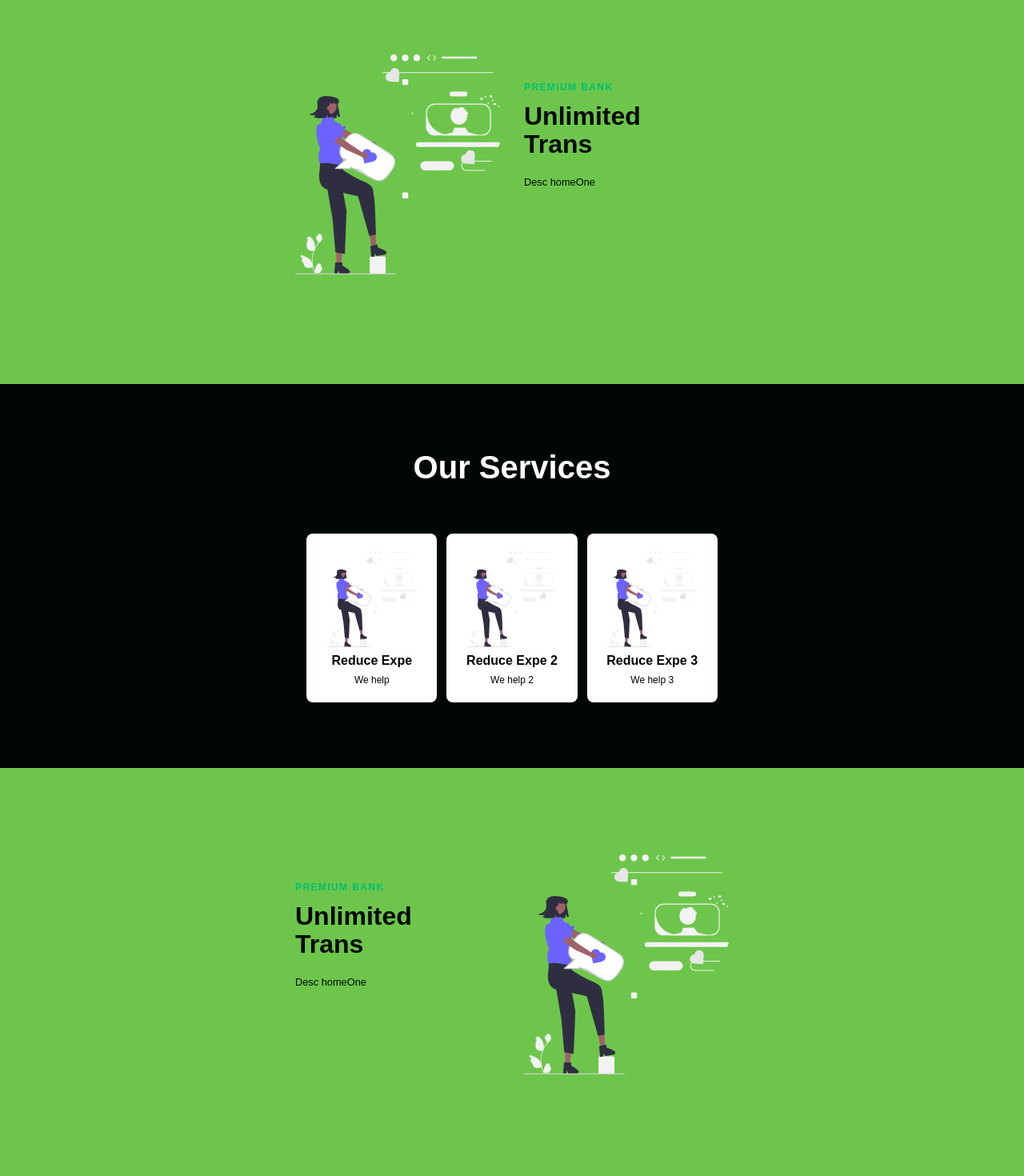
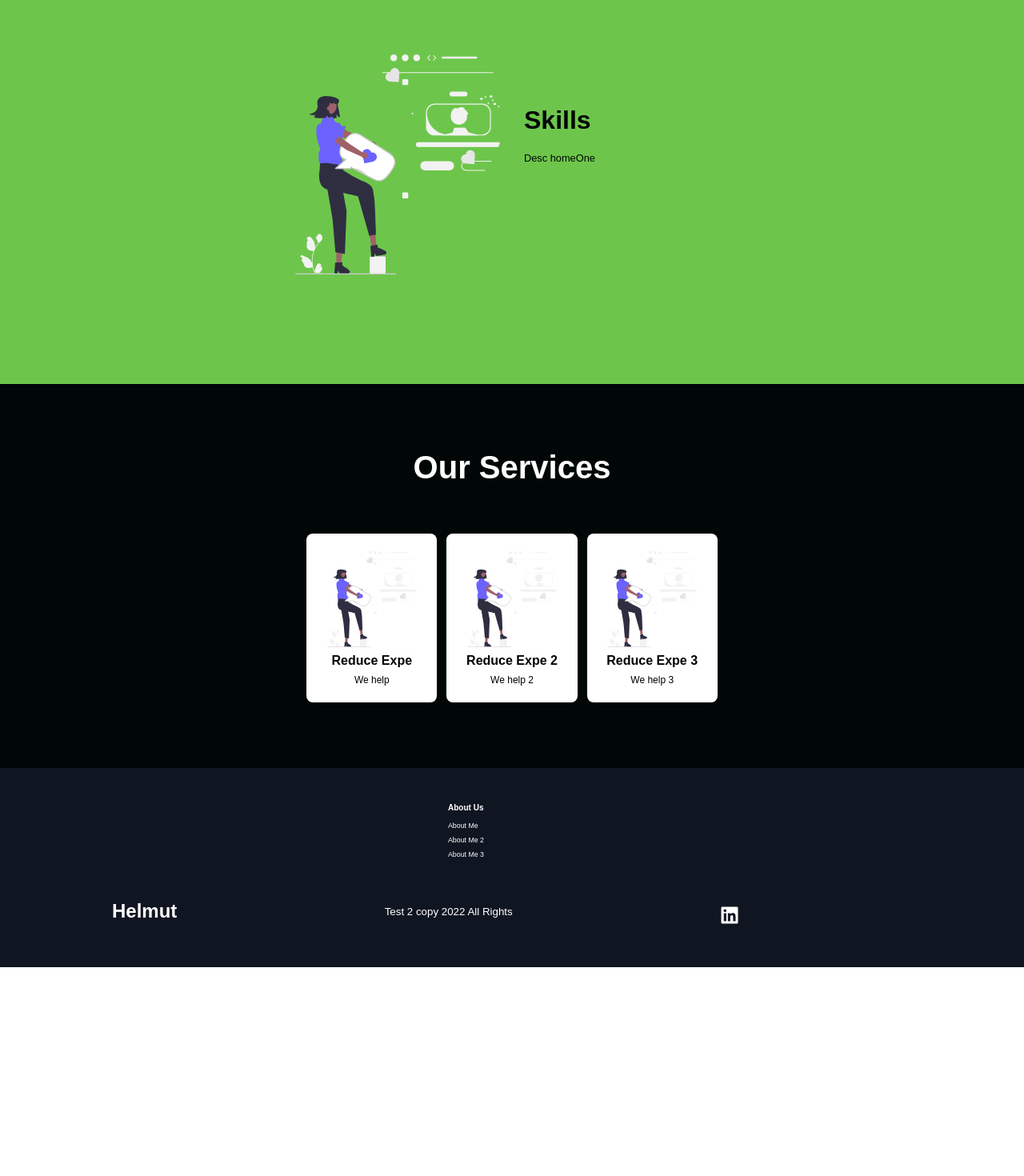
Before and after one commit to h-waldschmidt/website, a React (Create React App) app: page / in a window 1280 px wide. Shown: the part 1240-2710 px from the top of the page at 80% size. After the commit the page ends 2449 px from the top, so only its background shows below. Built offline with nearby package versions, Linux system fonts and the light colour scheme; a web font is replaced by a local one.

Commit message:
cleaned up data

```diff
--- a/src/components/InfoSection/Data.js
+++ b/src/components/InfoSection/Data.js
@@ -6,7 +6,6 @@ export const homeObjOne = {
     topLine: '',
     headLine: 'About Me',
     description: 'I\'m an Student at Stuttgart University. I am passionate about developing quality software.',
-    buttonLabel: 'Get Started',
     imgStart: false,
     img: require('../../images/aboutme.svg'),
     alt: 'car',
@@ -17,14 +16,12 @@ export const homeObjOne = {
 };
 
 export const homeObjTwo = {
-    id: 'Projects',
+    id: 'Skills',
     lightBg: true,
     lightText: false,
     lightTextDesc: false,
-    topLine: 'Premium Bank',
-    headLine: 'Unlimited Trans',
+    headLine: 'Skills',
     description: 'Desc homeOne',
-    buttonLabel: 'Get Started',
     imgStart: true,
     img: require('../../images/svg-1.svg'),
     alt: 'car',
@@ -33,20 +30,3 @@ export const homeObjTwo = {
     darkText: true,
     show: false
 };
-export const homeObjThree = {
-    id: 'Contact',
-    lightBg: true,
-    lightText: false,
-    lightTextDesc: false,
-    topLine: 'Premium Bank',
-    headLine: 'Unlimited Trans',
-    description: 'Desc homeOne',
-    buttonLabel: 'Get Started',
-    imgStart: false,
-    img: require('../../images/svg-1.svg'),
-    alt: 'car',
-    dark: false,
-    primary: false,
-    darkText: true,
-    show: false
-};
--- a/src/components/InfoSection/InfoSection.js
+++ b/src/components/InfoSection/InfoSection.js
@@ -8,10 +8,8 @@ import {
     Column1,
     Column2,
     TextWrapper,
-    TopLine,
     Heading,
     Subtitle,
-
     ImgWrap,
     Img
 } from './InfoElements';
@@ -20,12 +18,10 @@ function InfoSection({
     lightBg,
     id,
     imgStart,
-    topLine,
     lightText,
     headLine,
     darkText,
     description,
-    buttonLabel,
     img,
     alt,
     show
@@ -39,7 +35,6 @@ function InfoSection({
                     <InfoRow imgStart={imgStart}>
                         <Column1>
                             <TextWrapper>
-                                <TopLine>{topLine}</TopLine>
                                 <Heading lightText={lightText}>{headLine}</Heading>
                                 <Subtitle darkText={darkText}>{description}</Subtitle>
                                 <AboutSocials show={show}/>
--- a/src/pages/Home.js
+++ b/src/pages/Home.js
@@ -4,7 +4,6 @@ import InfoSection from '../components/InfoSection/InfoSection';
 import {
     homeObjOne,
     homeObjTwo,
-    homeObjThree
 } from '../components/InfoSection/Data'
 import Services from '../components/Services/Services';
 
@@ -17,7 +16,6 @@ function Home() {
             <InfoSection {...homeObjOne} />
             <InfoSection {...homeObjTwo} />
             <Services />
-            <InfoSection {...homeObjThree} />
         </>
     )
 };
```
